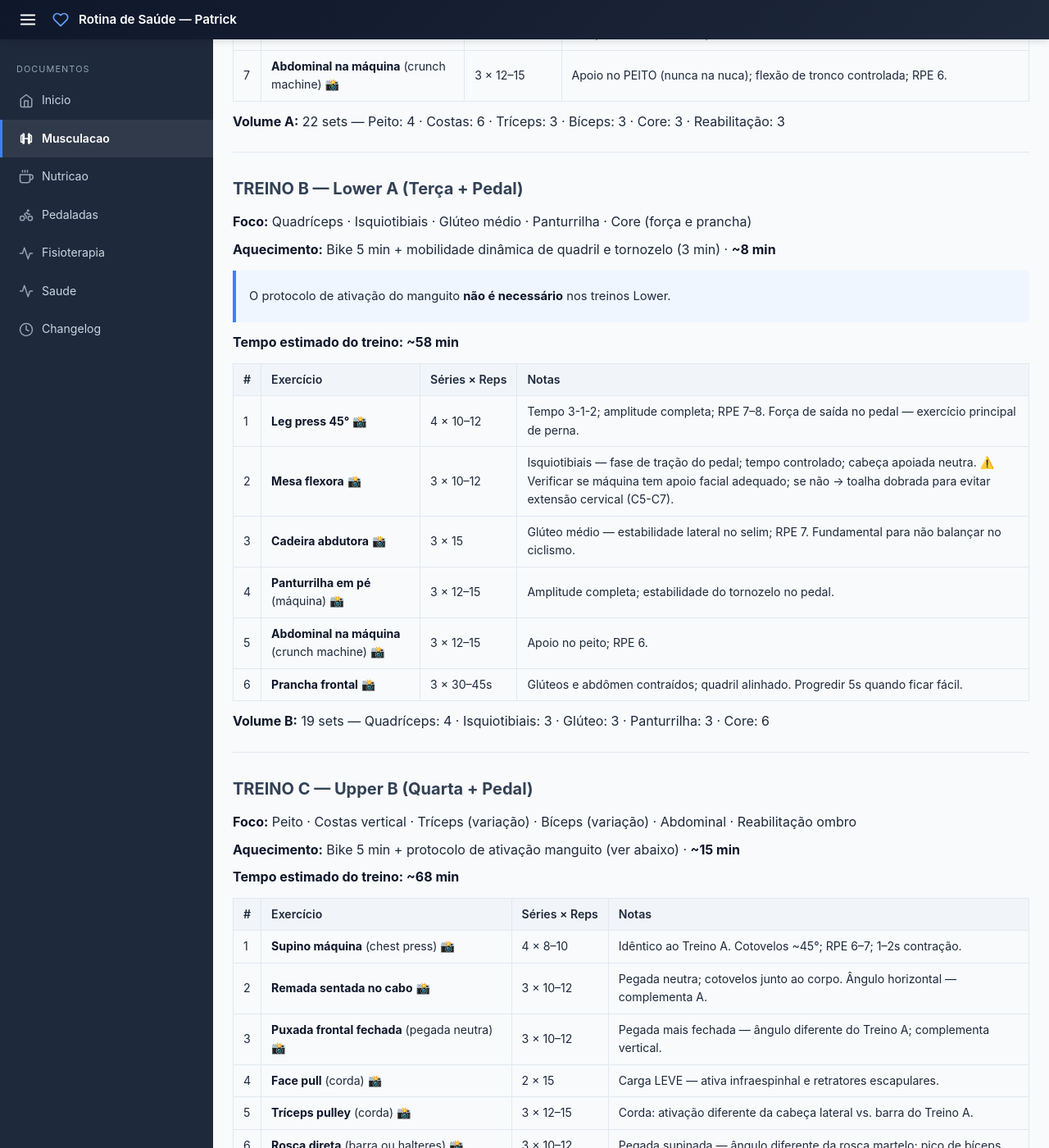
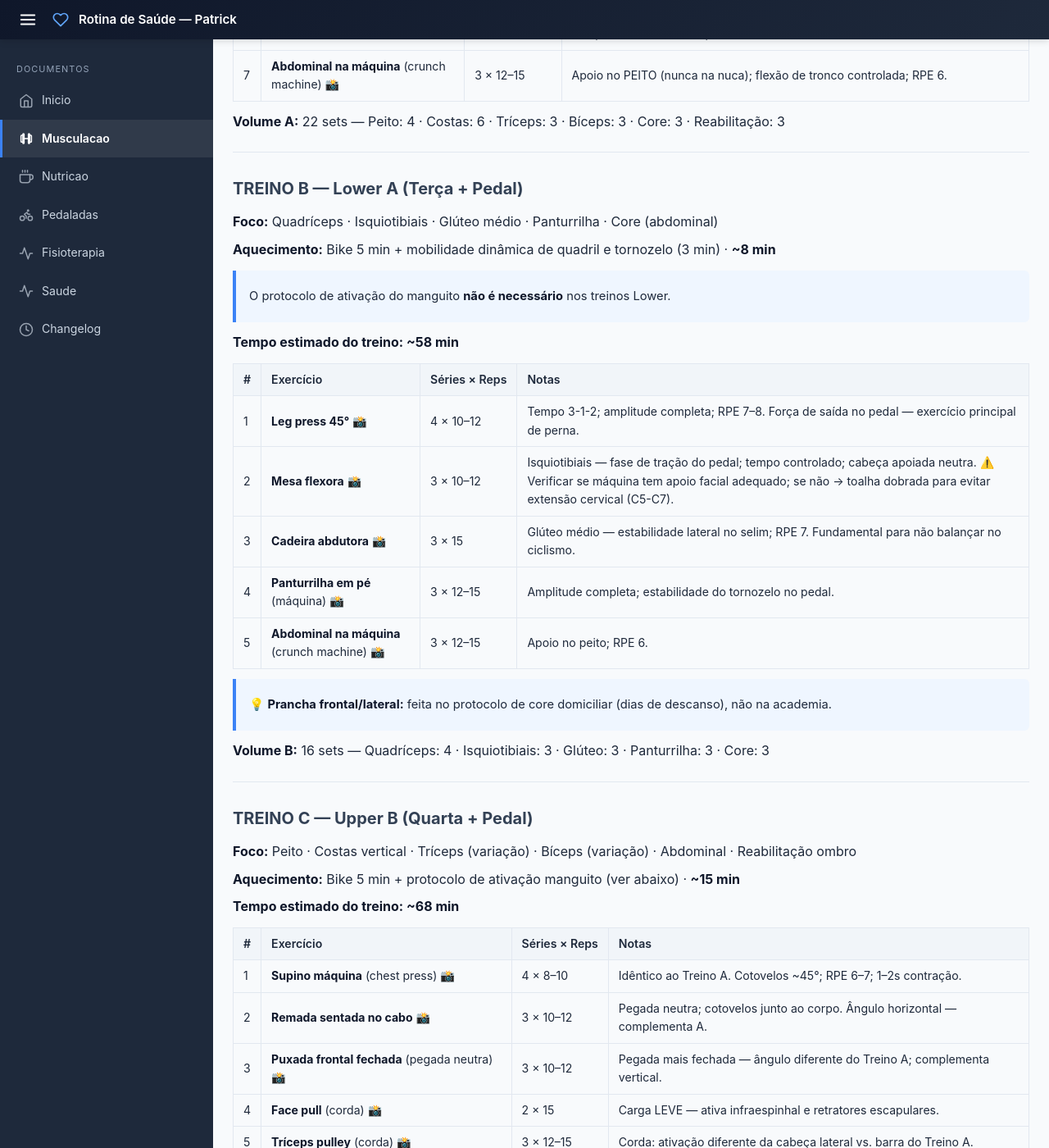
Before and after one commit to criapix/rotina-saude, a Jekyll site: the page built from serie-academia.md, in a window 1280 px wide and 1400 px high, scrolled down 825 px. Shown: the whole window at 82% size. Built offline with Jekyll 4.4.1, drawn with Linux system fonts in a browser that asks for light colours; some of the changed text lies outside the part shown.

Commit message:
feat: add user profile and current series state documentation for personal trainer reviewer

```diff
--- a/serie-academia.md
+++ b/serie-academia.md
@@ -40,7 +40,7 @@
 
 ## TREINO B — Lower A (Terça + Pedal)
 
-**Foco:** Quadríceps · Isquiotibiais · Glúteo médio · Panturrilha · Core (força e prancha)
+**Foco:** Quadríceps · Isquiotibiais · Glúteo médio · Panturrilha · Core (abdominal)
 
 **Aquecimento:** Bike 5 min + mobilidade dinâmica de quadril e tornozelo (3 min) · **~8 min**
 
@@ -55,9 +55,10 @@
 | 3 | **Cadeira abdutora** [📸](https://cdn.muscleandstrength.com/sites/default/files/hip-abduction-machine.jpg) | 3 × 15 | Glúteo médio — estabilidade lateral no selim; RPE 7. Fundamental para não balançar no ciclismo. |
 | 4 | **Panturrilha em pé** (máquina) [📸](https://www.mundoboaforma.com.br/wp-content/uploads/2022/10/aparelho-panturrilha.jpg) | 3 × 12–15 | Amplitude completa; estabilidade do tornozelo no pedal. |
 | 5 | **Abdominal na máquina** (crunch machine) [📸](https://www.hipertrofia.org/blog/wp-content/uploads/2017/09/abdominal-maquina.gif) | 3 × 12–15 | Apoio no peito; RPE 6. |
-| 6 | **Prancha frontal** [📸](https://upload.wikimedia.org/wikipedia/commons/8/89/Plank.jpg) | 3 × 30–45s | Glúteos e abdômen contraídos; quadril alinhado. Progredir 5s quando ficar fácil. |
 
-**Volume B:** 19 sets — Quadríceps: 4 · Isquiotibiais: 3 · Glúteo: 3 · Panturrilha: 3 · Core: 6
+> 💡 **Prancha frontal/lateral:** feita no protocolo de core domiciliar (dias de descanso), não na academia.
+
+**Volume B:** 16 sets — Quadríceps: 4 · Isquiotibiais: 3 · Glúteo: 3 · Panturrilha: 3 · Core: 3
 
 ---
 
@@ -124,7 +124,7 @@
 | **Panturrilha** | — | 3 | — | 3 | **6** |
 | **Glúteo médio** | — | 3 | — | 2 | **5** |
 | **Core abdominal** | 3 | 3 | 3 | 3 | **12** |
-| **Core estabilidade** | — | 3 | — | 4 | **7** |
+| **Core estabilidade** | — | — | — | 2 | **2** *(prancha: domiciliar)* |
 | **Reabilitação / terapêutico** | 7 | — | 6 | — | **13** |
 
 ### Mapeamento dos Exercícios que Compensam a Fisioterapia
@@ -220,7 +220,7 @@
 - **Costas:** remadas sentadas ou com apoio; puxadas neutras com cotovelos junto ao corpo
 - **Peito:** supino máquina, cotovelos a 45°, **máximo 8 sets/semana.** Após liberação: pec deck com ROM controlada (cotovelos à frente do plano do ombro)
 - **Braços:** bíceps e tríceps isolados, sem envolver ombro acima de 90°
-- **Core:** abdominal na máquina, prancha frontal/lateral, cadeira abdutora anti-lateral, máquina de rotação de tronco, dead bug, bird dog
+- **Core (academia):** abdominal na máquina, máquina de rotação de tronco · **Core (domiciliar):** prancha frontal/lateral, dead bug, bird dog
 
 ---
 
@@ -254,7 +254,7 @@
 - **Dor noturna persistente após treino:** sinal de alarme → reduzir RPE do supino para 5 e monitorar por 1 semana
 - **Peitoral:** 8 sets/semana é o limite atual de segurança. Para maximizar ganho dentro desse limite: carga progressiva + contração isométrica de 1–2s no pico em todas as reps
 - **Braços:** bíceps 8 sets/semana com 3 variações (martelo + direta + scott) = cobertura de diferentes ângulos; tríceps 6 sets com 2 variações (barra + corda)
-- **Core:** 19 sets/semana na academia + protocolo domiciliar 3×/semana nos dias de descanso
+- **Core:** 14 sets/semana na academia (abdominal + rotação) + protocolo domiciliar 3×/semana (prancha frontal/lateral, dead bug, bird dog)
 - **Ciclismo:** hip thrust 3 sets + leg press 7 sets + mesa flexora 6 sets + extensora 3 sets + abdutora 5 sets + panturrilha 6 sets = base de força para o pedal
 - **Glúteo máximo:** adicionado hip thrust no Treino D (revisão 04/03/2026) — força de saída no pedal (0°–90° da pedalada); ausência era lacuna crítica
 - **Glúteo médio:** frequência aumentada para 2×/semana (Treino B + D) — estabilidade lateral no selim; 5 sets/semana
```
Also changed, not shown: other parts of serie-academia.md (+2 -3 lines), .claude/agent-memory/personal-trainer-reviewer/MEMORY.md (added), .claude/agent-memory/personal-trainer-reviewer/project_serie_estado_atual.md (added), .claude/agent-memory/personal-trainer-reviewer/user_profile.md (added).
